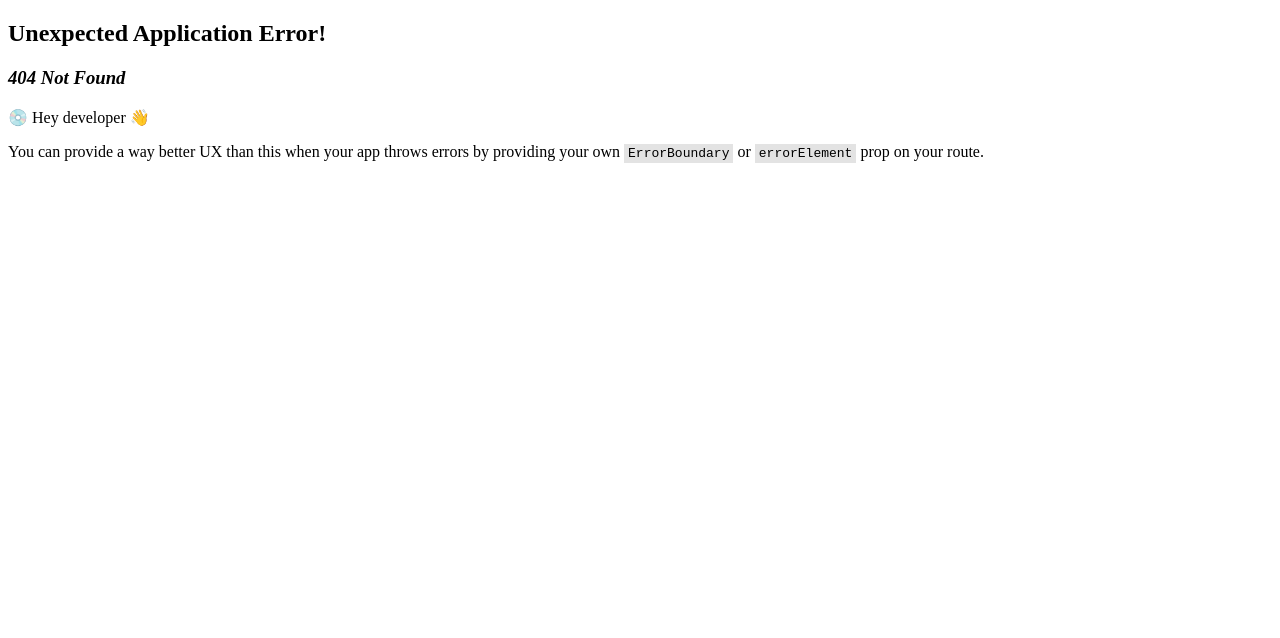
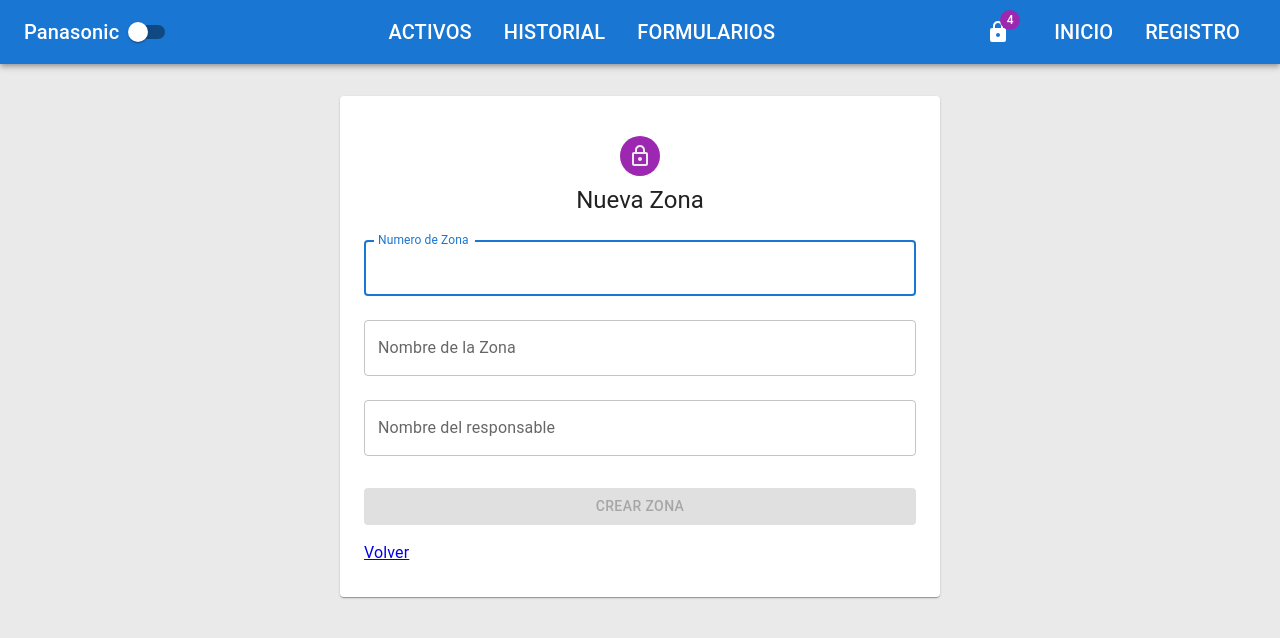
Before and after one commit to RoinerRocha/Panasonic, a React (Create React App) app in the folder frontend/: page /nuevaZona in a window 1280 px wide. Before the commit this address had no page. Shown: the top 638 px of the page. Built offline with nearby package versions, Linux system fonts and the light colour scheme.

Commit message:
New Zone register

```diff
--- a/frontend/src/app/router/Routes.tsx
+++ b/frontend/src/app/router/Routes.tsx
@@ -5,6 +5,7 @@ import Login from "../../features/account/Login";
 import Register from "../../features/account/Register";
 import AboutPage from "../../features/about/About";
 import Zone from "../../features/Zone/Zone";
+import NewZone from "../../features/Zone/NewZone";
 
 export const router = createBrowserRouter([
     {
@@ -15,6 +16,7 @@ export const router = createBrowserRouter([
             {path: 'login', element: <Login />},
             {path: 'register', element: <Register />},
             {path: 'zonas', element: <Zone />},
+            {path: 'nuevaZona', element: <NewZone />},
             {path: 'about', element: <AboutPage />}
         ]
     }
--- /dev/null
+++ b/frontend/src/features/Zone/NewZone.tsx
@@ -0,0 +1,120 @@
+import {useState} from 'react';
+import Avatar from '@mui/material/Avatar';
+import LoadingButton from '@mui/lab/LoadingButton';
+import TextField from '@mui/material/TextField';
+import Grid from '@mui/material/Grid';
+import Box from '@mui/material/Box';
+import LockOutlinedIcon from '@mui/icons-material/LockOutlined';
+import Typography from '@mui/material/Typography';
+import Container from '@mui/material/Container';
+import Button from '@mui/material/Button';
+import CloudUploadIcon from '@mui/icons-material/CloudUpload';
+import { styled } from '@mui/material/styles';
+import { Paper } from '@mui/material';
+import { Link, useNavigate } from 'react-router-dom';
+import { FieldValues, useForm } from 'react-hook-form';
+import api from '../../app/api/api';
+import { toast } from 'react-toastify';
+
+export default function NewZone() {
+  const navigate = useNavigate();
+
+  const { register, handleSubmit, setError, formState: { isSubmitting, errors, isValid, isSubmitSuccessful } } = useForm({
+    mode: 'onTouched'
+  });
+
+  function handleApiErrors(errors: any) {
+    if (Array.isArray(errors)) { // Verifica si errors es un array
+      errors.forEach((error: string) => { // Ahora puedes llamar al método forEach()
+        if(error.includes('numeroZona')) {
+          setError('numeroZona', { message: error });
+        } else if (error.includes('nombreZona')) {
+          setError('nombreZona', { message: error });
+        }
+      });
+    }
+  }
+
+
+  const onSubmit = async (data: FieldValues) => {
+    try {
+      // Llama a la API para registrar la zona
+      const response = await api.Zones.saveZona(data);
+      console.log(response.data); // Manejar la respuesta del backend según sea necesario
+      navigate('/zonas');
+      toast.success('Zona Registrada con exito'); // Redirigir al usuario a la página de inicio después de registrar la zona
+    } catch (error) {
+      handleApiErrors(errors);
+      console.error('Error:', error);
+      // Manejar errores de registro aquí
+    }
+  };
+
+  const VisuallyHiddenInput = styled('input')({
+    clip: 'rect(0 0 0 0)',
+    clipPath: 'inset(50%)',
+    height: 1,
+    overflow: 'hidden',
+    position: 'absolute',
+    bottom: 0,
+    left: 0,
+    whiteSpace: 'nowrap',
+    width: 1,
+  });
+
+
+  return (
+    <Container component={Paper} maxWidth="sm" sx={{ display: 'flex', flexDirection: 'column', alignItems: 'center', p: 4 }}>
+      <Avatar sx={{ m: 1, bgcolor: 'secondary.main' }}>
+        <LockOutlinedIcon />
+      </Avatar>
+      <Typography component="h1" variant="h5">
+        Nueva Zona
+      </Typography>
+      <Box component="form" onSubmit={handleSubmit(onSubmit)} noValidate sx={{ mt: 1 }}>
+        <TextField
+          margin="normal"
+          fullWidth
+          label="Numero de Zona"
+          autoFocus
+          {...register('numeroZona', { required: 'Se necesita el numero de la zona' })}
+          error={!!errors.numeroZona}
+          helperText={errors?.numeroZona?.message as string}
+        />
+        <TextField
+          margin="normal"
+          fullWidth
+          label="Nombre de la Zona"
+          {...register('nombreZona', { required: 'Se necesita el nombre de la Zona' })}
+          error={!!errors.nombreZona}
+          helperText={errors?.nombreZona?.message as string}
+        />
+        <TextField
+          margin="normal"
+          fullWidth
+          label="Nombre del responsable"
+          {...register('responsableAreaNom_user', { required: 'Se necesita el nombre del responsable' })}
+          error={!!errors.responsableAreaNom_user}
+          helperText={errors?.responsableAreaNom_user?.message as string}
+        />
+        <LoadingButton
+          loading={isSubmitting}
+          disabled={!isValid}
+          type="submit"
+          fullWidth
+          variant="contained"
+          sx={{ mt: 3, mb: 2 }}
+        >
+          Crear Zona
+        </LoadingButton>
+        <Grid container>
+          <Grid item>
+            <Link to="/">
+              {"Volver"}
+            </Link>
+          </Grid>
+        </Grid>
+      </Box>
+    </Container>
+  );
+};
```
